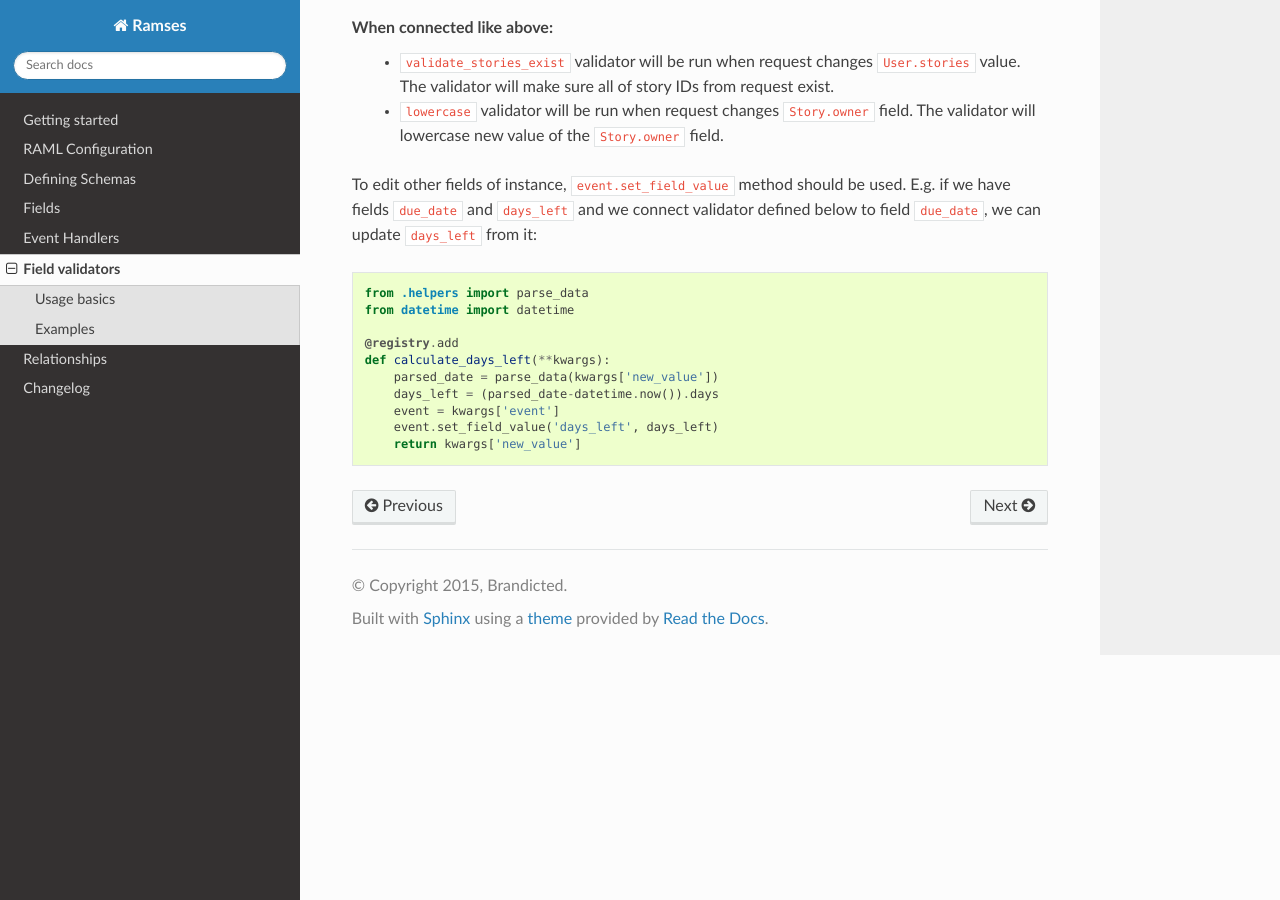
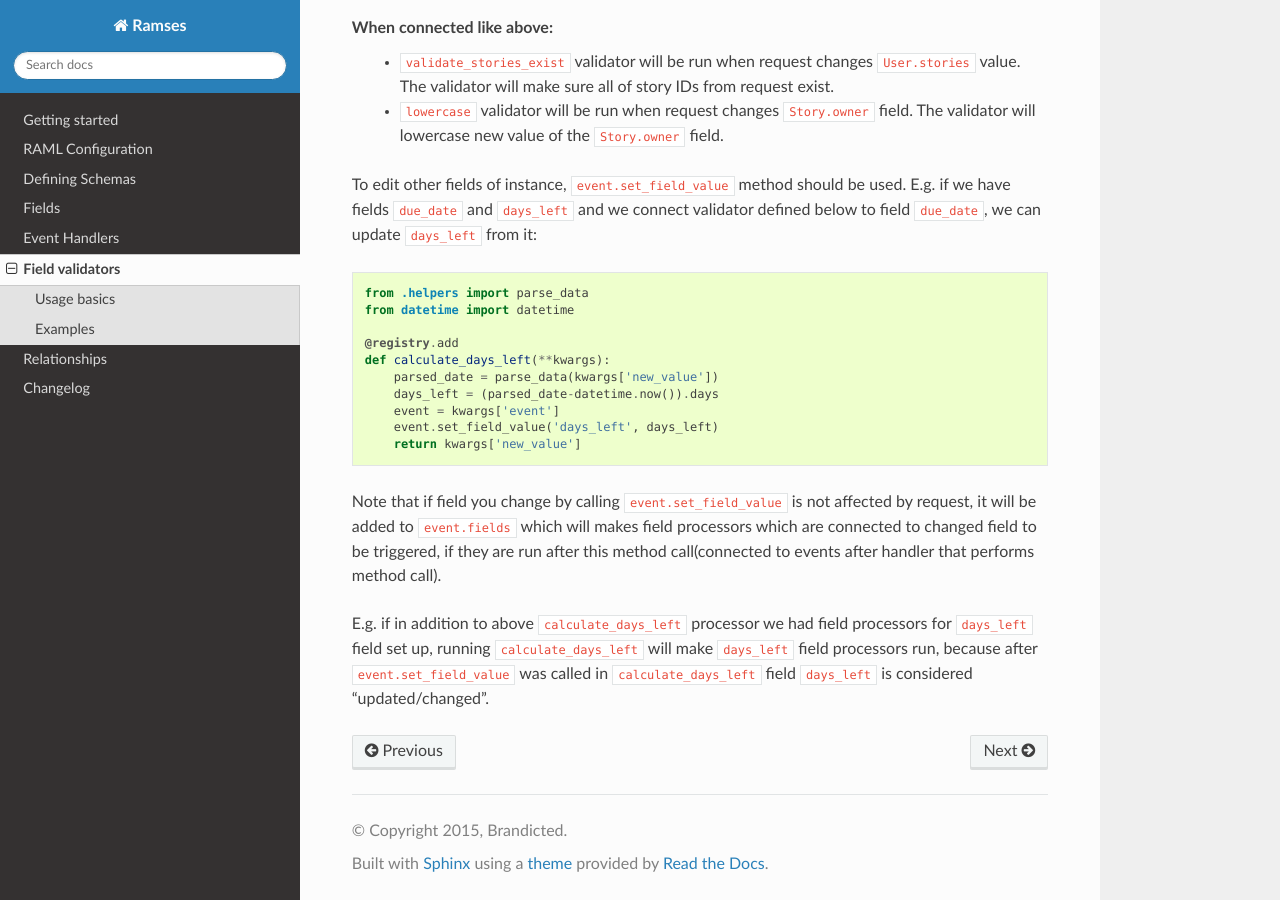
Before and after one commit to ramses-tech/ramses, a Sphinx documentation site: the page built from docs/source/field_validators.rst, in a window 1280 px wide and 900 px high, scrolled down 2054 px. Built offline with Sphinx 7.4.7 and the Read the Docs theme 2.0.0, drawn with Linux system fonts in a browser that asks for light colours.

Commit message:
Update docs

```diff
--- a/docs/source/event_handlers.rst
+++ b/docs/source/event_handlers.rst
@@ -80,7 +80,7 @@ Before vs After
 ``Before`` events should be used to:
     * Transform input
     * Perform validation
-    * Apply changes to object that is being affected by the request using the ``event.set_field_value`` method
+    * Apply changes to object that is being affected by the request using the ``event.set_field_value`` method. Note that if field you change by calling ``event.set_field_value`` is not affected by request, it will be added to ``event.fields`` which will makes field processors which are connected to this field to be triggered, if they are run after this method call(connected to events after handler that performs method call).
 
 ``After`` events should be used to:
     * Change DB objects which are not affected by the request
--- a/docs/source/field_validators.rst
+++ b/docs/source/field_validators.rst
@@ -109,3 +109,7 @@ To edit other fields of instance, ``event.set_field_value`` method should be use
         event = kwargs['event']
         event.set_field_value('days_left', days_left)
         return kwargs['new_value']
+
+Note that if field you change by calling ``event.set_field_value`` is not affected by request, it will be added to ``event.fields`` which will makes field processors which are connected to changed field to be triggered, if they are run after this method call(connected to events after handler that performs method call).
+
+E.g. if in addition to above ``calculate_days_left`` processor we had field processors for ``days_left`` field set up, running ``calculate_days_left`` will make ``days_left`` field processors run, because after ``event.set_field_value`` was called in ``calculate_days_left`` field ``days_left`` is considered "updated/changed".
```
